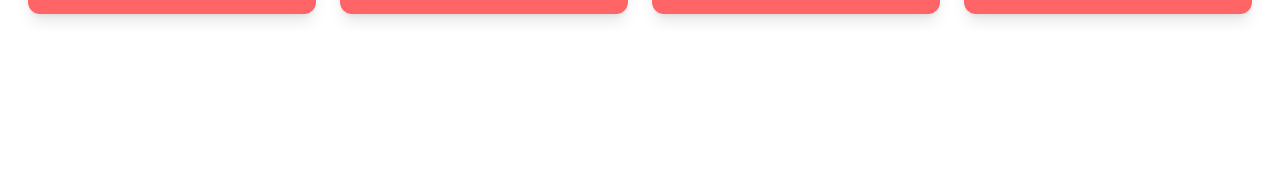
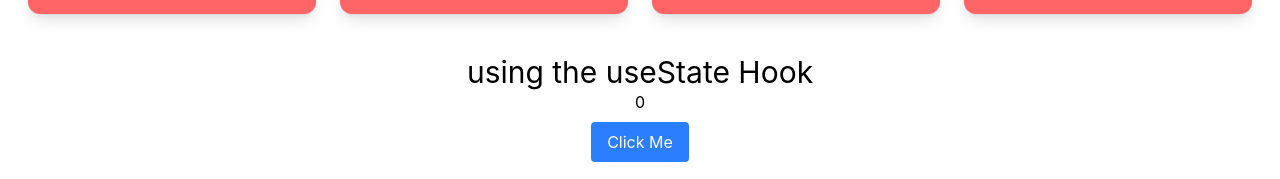
Before and after one commit to Deewakar2002Jha/LearnReactwithme, a React (Vite) app in the folder client/: page / in a window 1280 px wide. Shown: the part 1014-1193 px from the top of the page. Before the commit the page ends 1048 px from the top, so only its background shows below. Built offline with nearby package versions, Linux system fonts and the light colour scheme.

Commit message:
learning the use of usestate

```diff
--- a/client/src/App.jsx
+++ b/client/src/App.jsx
@@ -1,10 +1,11 @@
 import { useState } from 'react'
 import NetflixSeries from './components/NetflixSeries'
-
+import State from './components/State'
 function App() {
   return (
     <>
       <NetflixSeries />
+      <State />
     </>)
 }
 export default App
--- /dev/null
+++ b/client/src/components/State.jsx
@@ -0,0 +1,24 @@
+import React, { useState } from 'react';
+
+const State = () => {
+    const [count, setCount] = useState(0);
+
+    const handleButtonClick = () => {
+        setCount(count + 1);
+    };
+
+    return (
+        <div className='flex flex-col items-center justify-center mt-5 mb-5'>
+            <h1 className='flex justify-center text-3xl' >using the useState Hook</h1>
+            <h1>{count}</h1>
+            <button
+                onClick={handleButtonClick}
+                className='bg-blue-500 text-white px-4 py-2 rounded mt-2'
+            >
+                Click Me
+            </button>
+        </div>
+    );
+};
+
+export default State;
```
